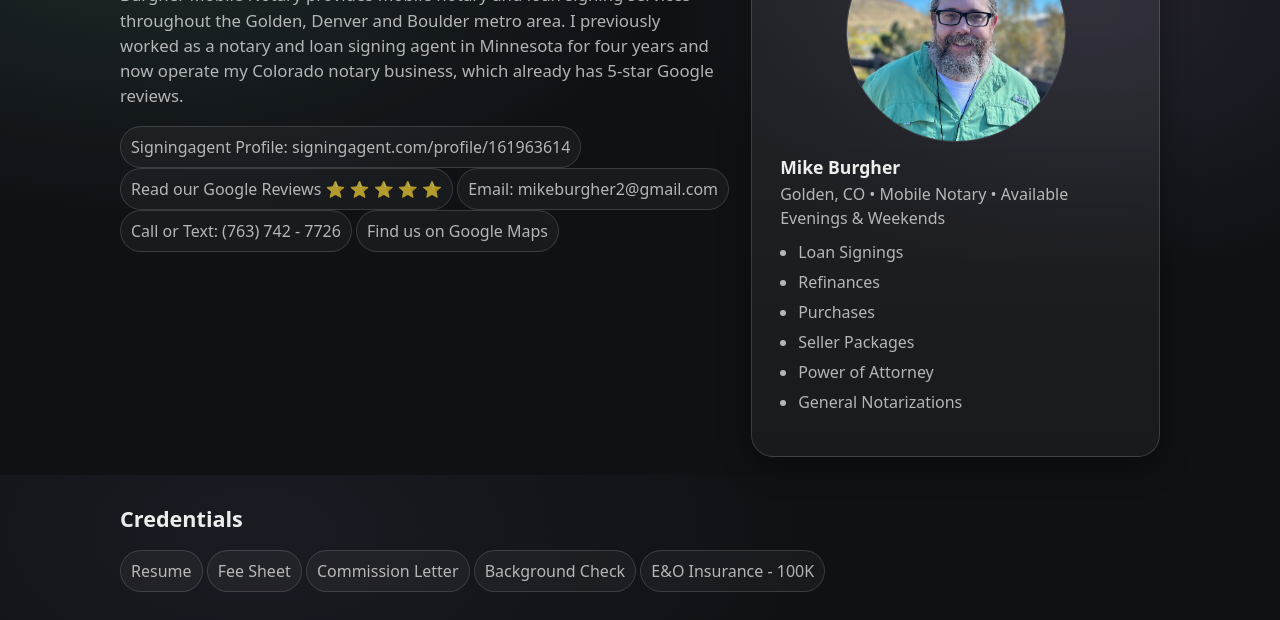
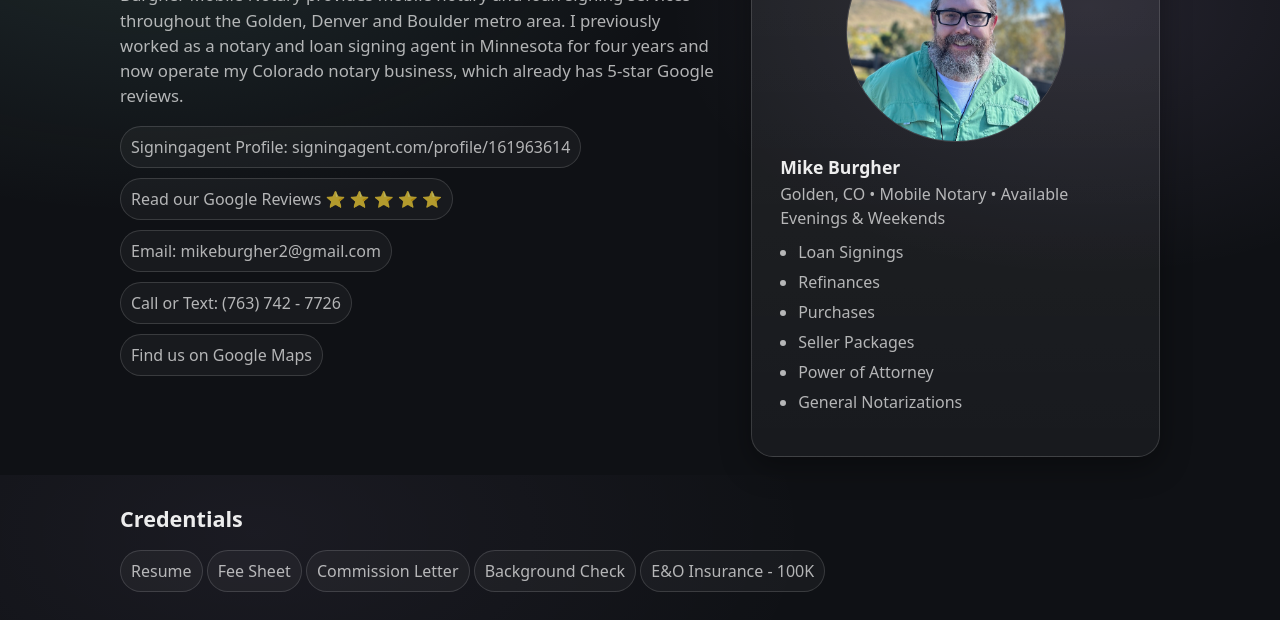
Before and after one commit to mike-burgher/burgher-mobile-notary, a plain HTML site: page index.html in a window 1280 px wide. Shown: the part 214-834 px from the top of the page. Drawn offline with Linux system fonts and the light colour scheme.

Commit message:
fixed row / col issues

```diff
--- a/index.html
+++ b/index.html
@@ -37,7 +37,7 @@
             Burgher Mobile Notary provides mobile notary and loan signing services throughout the Golden, Denver and Boulder metro area. I previously worked as a notary and loan signing agent in Minnesota for four years and now operate my Colorado notary business, which already has 5-star Google reviews.
           </p>
 
-          <div class="link-row" aria-label="Social links">
+          <div class="link-col" aria-label="Social links">
             <a class="chip" href="https://www.signingagent.com/profile/161963614" target="_blank" rel="noopener">Signingagent Profile: signingagent.com/profile/161963614</a>
             <a class="chip" href="https://share.google/tvkgqeVy09E10Bben" target="_blank" rel="noopener">Read our Google Reviews ⭐ ⭐ ⭐ ⭐ ⭐ </a>
             <a class="chip" href="mailto:mikeburgher2@gmail.com">Email: mikeburgher2@gmail.com</a>
```
